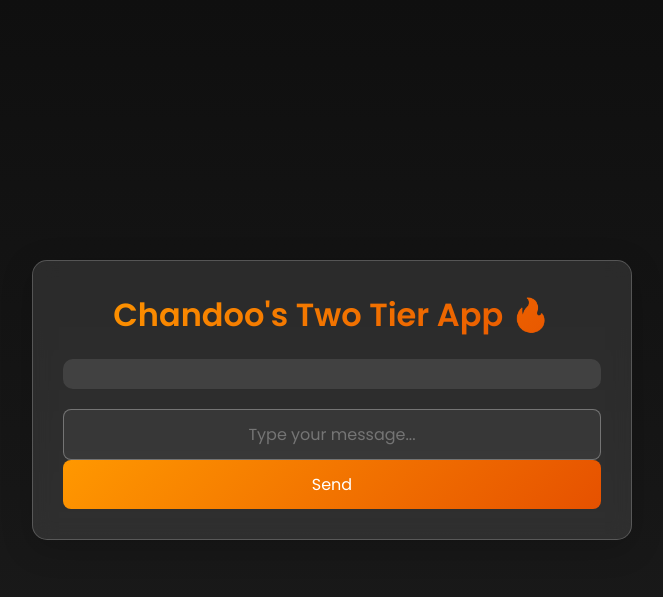
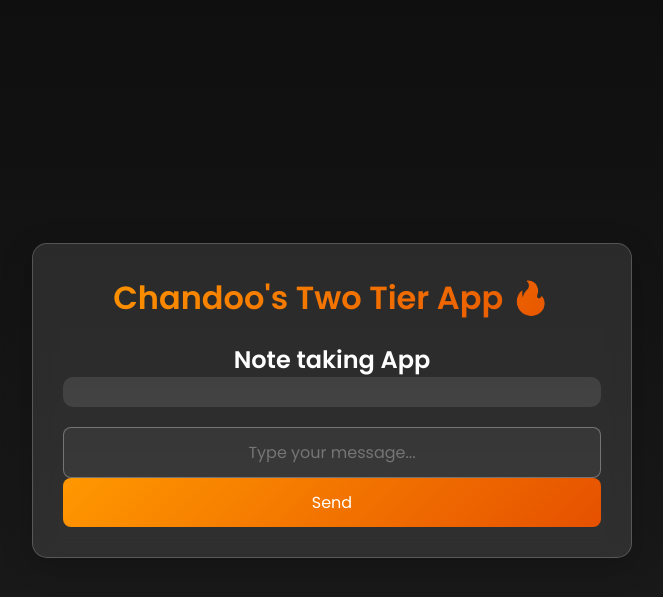
Before and after one commit to ChandrachoodBoggaram/two-tier-flask-app, a Flask app: page / in a window 1280 px wide. Shown: the top 597 px of the page, without its empty margins (308-971 px from the left). Run offline with Flask 2, Linux system fonts and the light colour scheme; data that the repository does not hold is empty; some libraries are stand-ins or nearby versions.

Commit message:
Update index.html

```diff
--- a/templates/index.html
+++ b/templates/index.html
@@ -132,6 +132,7 @@
 <body>
     <div class="container">
         <h1> Chandoo's Two Tier App 🔥</h1>
+        <h2> Note taking App </h2>
 
         <div class="messages">
             {% for message in messages %}
```
